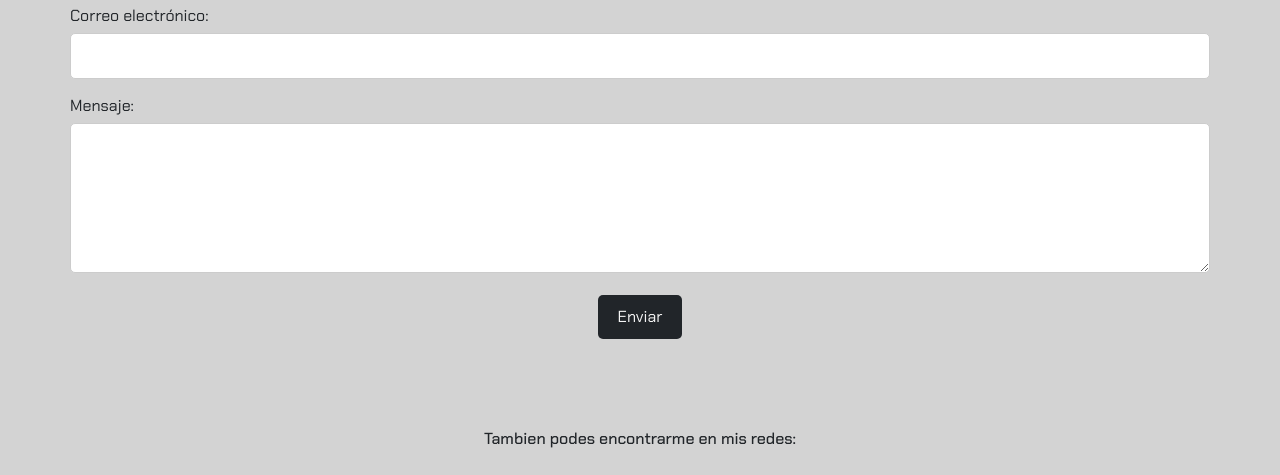
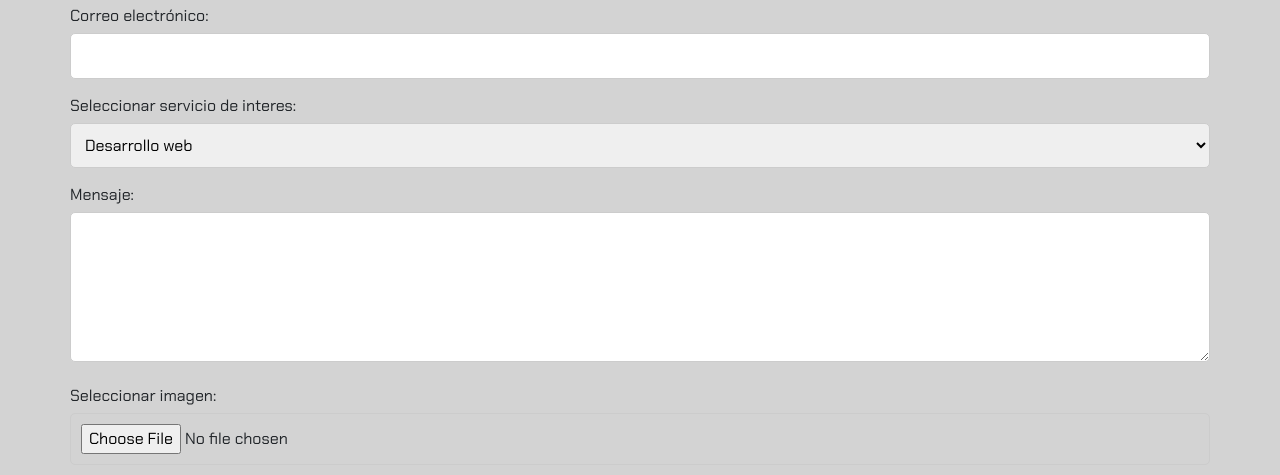
Before and after one commit to Jav1erRam0s/TP.Grupal-CaC-Portfolio, a plain HTML site: page index.html in a window 1280 px wide. Shown: the part 2927-3402 px from the top of the page. Drawn offline with nearby package versions, Linux system fonts and the light colour scheme.

Commit message:
agrego campos select y seleccionar archivo de imagen en form

```diff
--- a/css/index.css
+++ b/css/index.css
@@ -534,6 +534,8 @@ h3.mi-profesion {
 
 #contactemonos form input[type="text"],
 #contactemonos form input[type="email"],
+#contactemonos form input[type="file"],
+#contactemonos form select,
 #contactemonos form textarea {
   width: 100%;
   padding: 10px;
--- a/index.html
+++ b/index.html
@@ -475,11 +475,26 @@
         <input type="email" id="email" name="email" />
       </div>
       <div>
+        <label for="servicios">Seleccionar servicio de interes:</label>
+        <select id="servicios" name="servicios">
+          <option value="desarrollo-web">Desarrollo web</option>
+          <option value="backend">Backend</option>
+          <option value="frontend">Frontend</option>
+          <option value="desarrollo-movil">Desarrollo móvil</option>
+          <option value="aplicaciones-empresariales">Aplicaciones empresariales</option>
+          <option value="bases-de-datos">Bases de datos</option>
+        </select>
+      </div>
+      <div>
         <label for="mensaje">Mensaje:</label>
         <textarea id="mensaje" name="mensaje" ></textarea>
       </div>
+      <div>
+        <label for="file">Seleccionar imagen:</label>
+        <input type="file" accept="image/jpeg, image/png" >
+      </div>
       <div class="btn-form">
-      <button type="submit">Enviar</button>
+        <button type="submit">Enviar</button>
       </div>
     </form>
       <div class="container-contact">
--- a/js/script.js
+++ b/js/script.js
@@ -12,14 +12,20 @@ function validateForm(event) {
     //inputs
     let nombre = document.getElementById("nombre").value;
     let email = document.getElementById("email").value;
+    let mensaje = document.getElementById("mensaje").value;
 
     if (nombre.trim() === "") {
       alert("por favor ingresa un nombre");
-      return false; // EVITA QUE SE ENVIE EL FORMULARIo
+      return false;
     }
 
     if (email.trim() === "") {
       alert("por favor ingresa un email");
+      return false;
+    }
+
+    if (mensaje.trim() === "") {
+      alert("por favor ingresa un mensaje");
       return false;
     }
 
```
